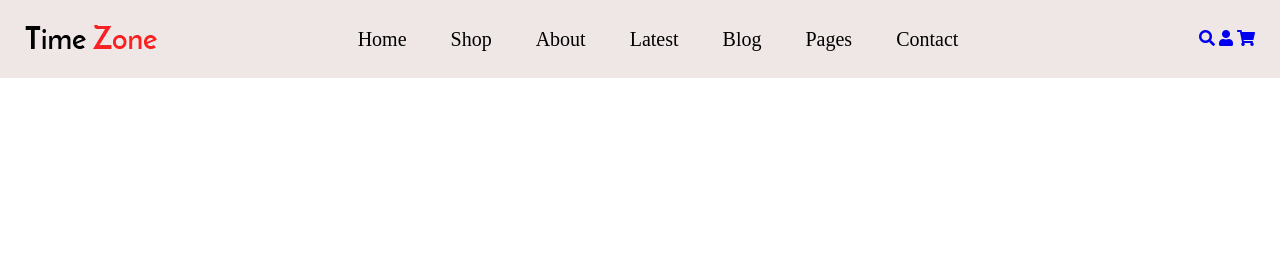
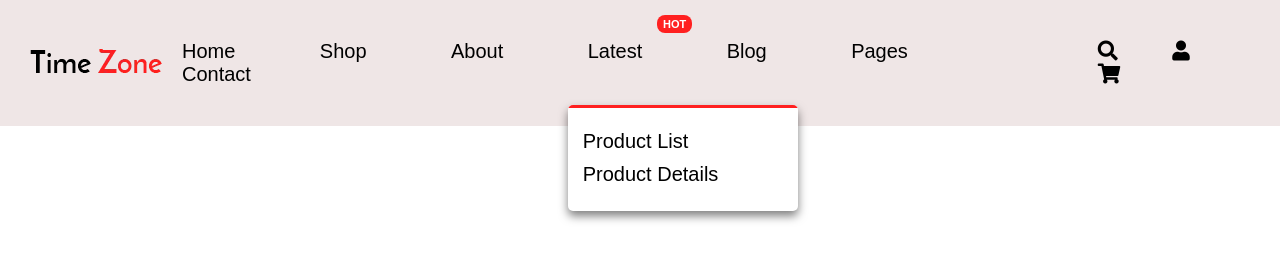
Before and after one commit to Philemon1234/My_html_and_css_projects, a plain HTML site: page TimeZone Project/index.html in a window 1280 px wide. Drawn offline with nearby package versions, Linux system fonts and the light colour scheme.

Commit message:
Updated files

```diff
--- a/TimeZone Project/css/style.css
+++ b/TimeZone Project/css/style.css
@@ -13,12 +13,15 @@
     --text-color-gray: #777;
 }
 
+html{
+    font-family: sans-serif;
+}
 
 nav{
     display: flex;
     justify-content: space-between;
     align-items: center;
-    padding: 25px;
+    padding: 40px 30px;
     background-color: #efe6e6;
 }
 
@@ -32,8 +35,68 @@ nav{
     text-decoration: none;
     font-size: 20px;
     transition: .3s;
+    padding: 40px 20px;
+    /* background-color: aqua; */
 }
 
 .home_nav ul li a:hover{
     color: var(--primary-color);
 }
+
+.nav_icons a{
+    color: var(--color-black);
+    margin-left: 50px;
+    font-size: 20px;
+    transition: .2s;
+}
+
+.nav_icons a:hover{
+    color: var(--primary-color);
+}
+
+.hot{
+    position: relative;
+}
+
+.hot::before{
+    content: "HOT";
+    background: var(--primary-color);
+    color: var(--color-white);
+    font-size: 11px;
+    padding: 3px 6px;
+    border-radius: 8px;
+    font-weight: bold;
+    position: absolute;
+    right: -30px;
+    top: -25px;
+}
+
+.drop_down_menu{
+    position: absolute;
+    top: 65px;
+    width: 230px;
+    padding: 20px 15px;
+    border-radius: 5px;
+    background-color: var(--color-white);
+    box-shadow: 0 5px 10px rgba(0, 0, 0, .5);
+    overflow: hidden;
+}
+
+.drop_down_menu::after{
+    content: "";
+    width: 100%;
+    height: 3px;
+    background-color: var(--primary-color);
+    display: block;
+    position: absolute;
+    top: 0;
+    left: 0;
+}
+
+.drop_down_menu li{
+    padding: 5px 0;
+}
+
+.drop_down_links{
+    padding: 0!important;
+}
--- a/TimeZone Project/index.html
+++ b/TimeZone Project/index.html
@@ -23,7 +23,14 @@
                 <li><a href="#">Home</a></li>
                 <li><a href="#">Shop</a></li>
                 <li><a href="#">About</a></li>
-                <li><a href="#">Latest</a></li>
+                <li class="hot">
+                    <a href="#">Latest</a>
+
+                    <ul class="drop_down_menu">
+                        <li><a class="drop_down_links" href="#">Product List</a></li>
+                        <li><a class="drop_down_links" href="#">Product Details</a></li>
+                    </ul>
+                </li>
                 <li><a href="#">Blog</a></li>
                 <li><a href="#">Pages</a></li>
                 <li><a href="#">Contact</a></li>
```
